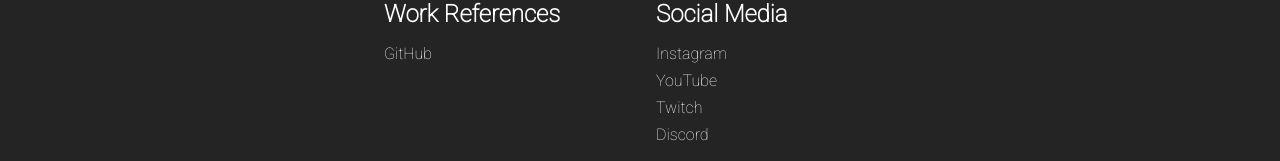
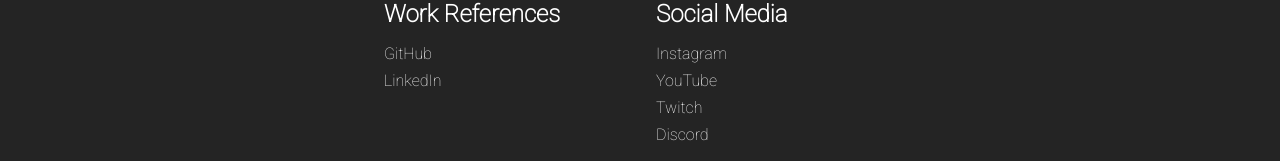
Before and after one commit to dakkapik/FR-tec-website, a React (Create React App) app in the folder f/: page / in a window 1280 px wide. Shown: the part 1210-1371 px from the top of the page. Built offline with nearby package versions, Linux system fonts and the light colour scheme.

Commit message:
linkedIn update

```diff
--- a/f/src/components/Footer/Body.js
+++ b/f/src/components/Footer/Body.js
@@ -56,7 +56,7 @@
                     <div className='footer-link-items'>
                         <h2>Work References</h2>
                         <a href="https://github.com/dakkapik">GitHub</a>
-                        {/* <a href="">LinkedIn</a> */}
+                        <a href="https://www.linkedin.com/in/felipe-rodas-613395173">LinkedIn</a>
                         {/* <a>Resume</a> SOME WAY TO ADD RESUME HERE */}
                         {/* <Link>How it works</Link> */}
                     </div>
```
